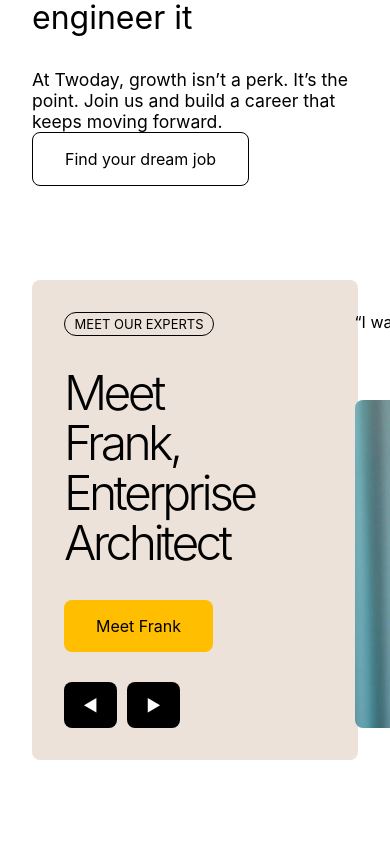
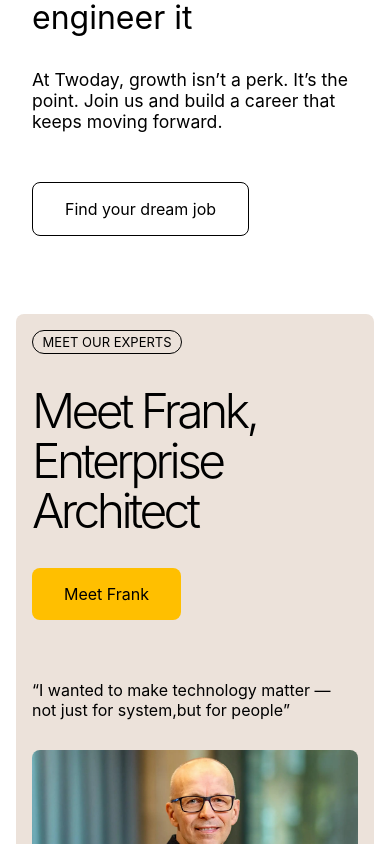
Before and after one commit to ahsan0110/twoday-frontend-, a Vue app: page / in a window 390 px wide. Shown: the part 5260-6104 px from the top of the page. Built offline with nearby package versions, Linux system fonts and the light colour scheme.

Commit message:
mobile responsive to Frank Component

```diff
--- a/src/mobile.css
+++ b/src/mobile.css
@@ -93,4 +93,27 @@
   #contact {
     display: none; /* hide desktop contact */
   }
+
+  .dream-job-a {
+    margin-top: 50px;
+  }
+  .right-side-div {
+  }
+  .frank-div {
+    margin: 1rem;
+    padding: 1rem;
+    flex-direction: column;
+  }
+  .frank-shakal{
+    margin-top: 30px;
+  }
+
+  .frank-shakal img{
+    margin-top: 30px;
+    width: 100%;
+  }
+
+  .black-link{
+    display: none;
+  }
 }
```
